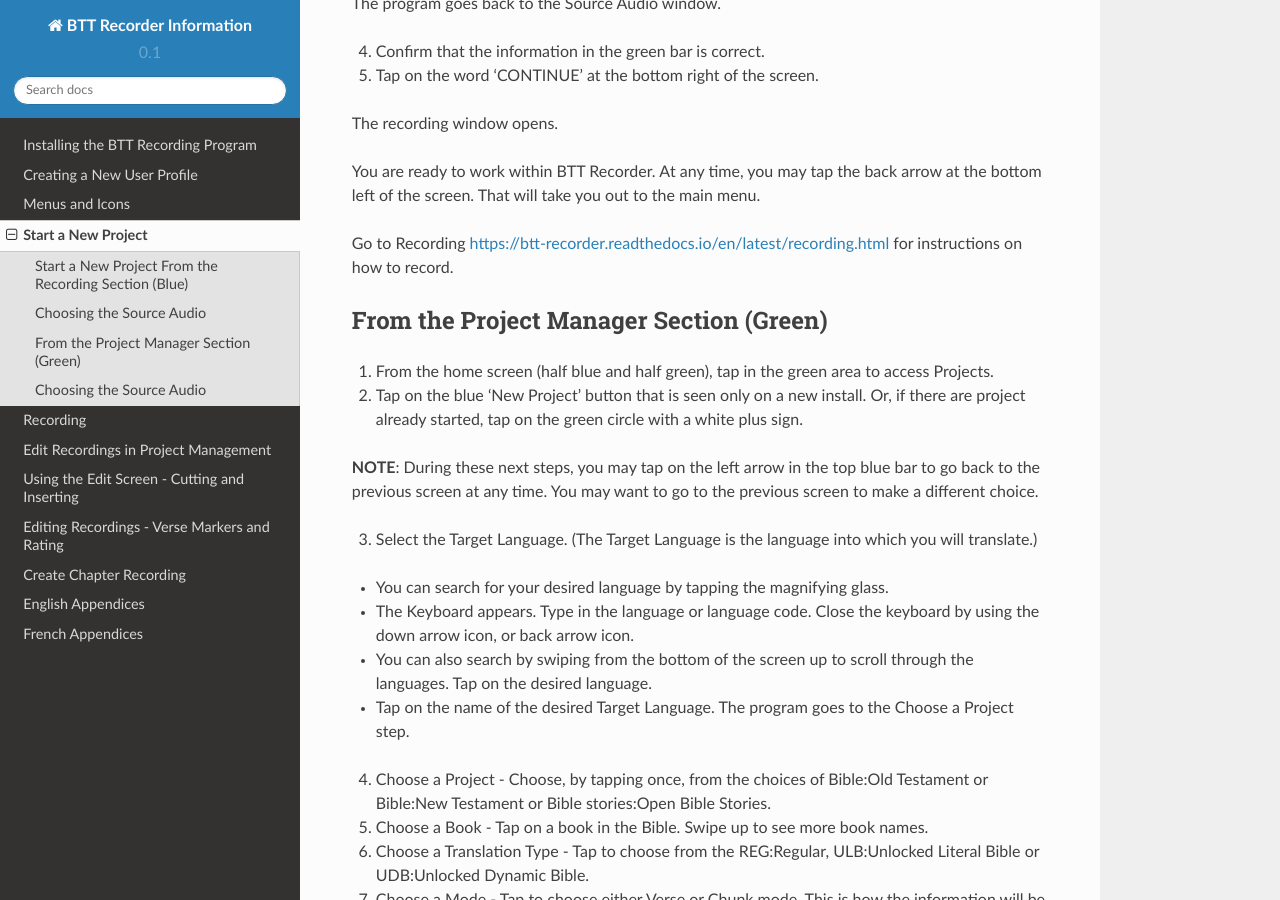
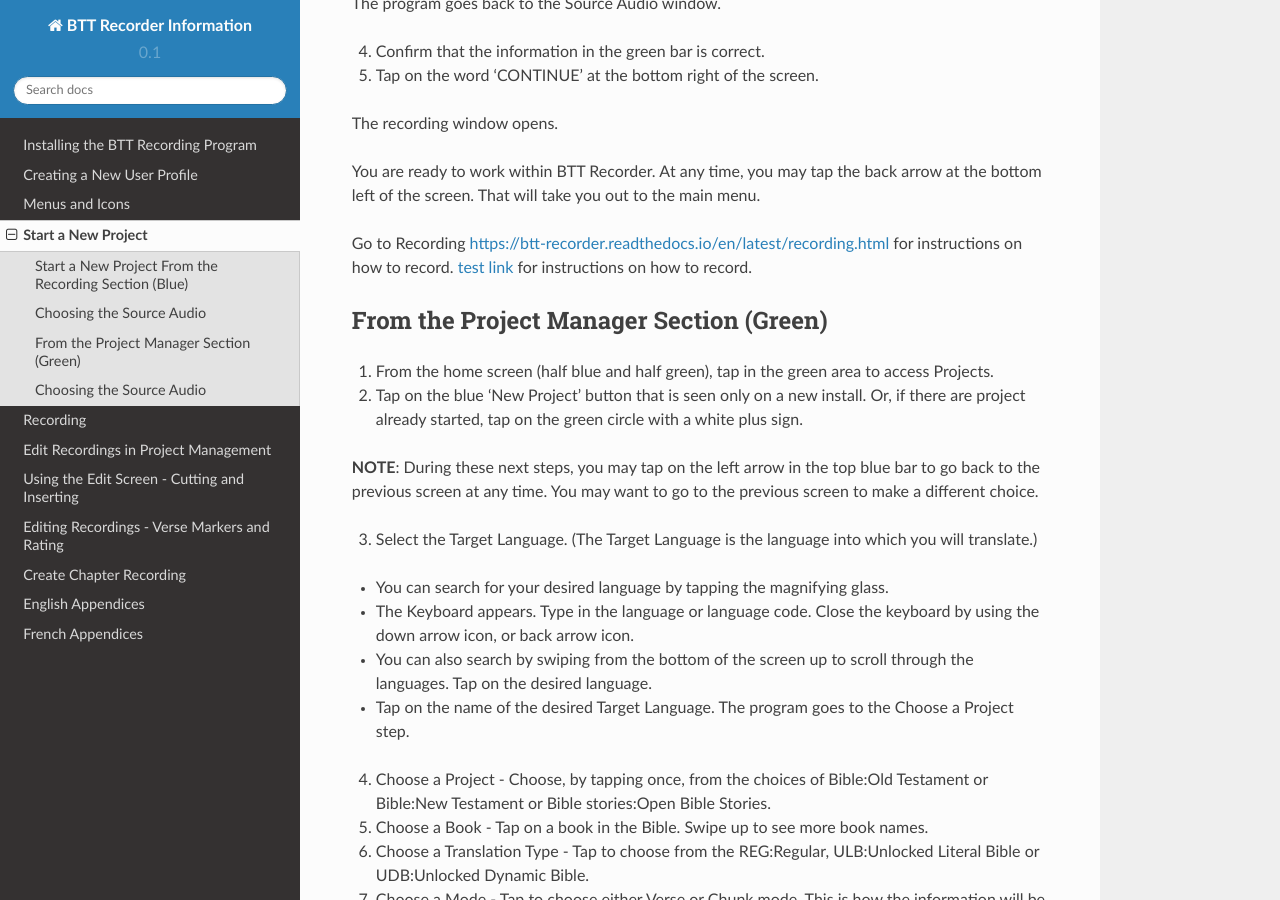
Before and after one commit to pgamer78/btt-recorder-docs, a Sphinx documentation site: the page built from docs/startproject.rst, in a window 1280 px wide and 900 px high, scrolled down 1648 px. Built offline with Sphinx 7.4.7 and the Read the Docs theme 2.0.0, drawn with Linux system fonts in a browser that asks for light colours; pages that are not in the unit, such as notebooks, are missing from menus.

Commit message:
Update startproject.rst

```diff
--- a/docs/startproject.rst
+++ b/docs/startproject.rst
@@ -66,7 +66,8 @@ The recording window opens.
 
 You are ready to work within BTT Recorder. At any time, you may tap the back arrow at the bottom left of the screen. That will take you out to the main menu.
 
-Go to Recording `https://btt-recorder.readthedocs.io/en/latest/recording.html <../recording.html>`_ for instructions on how to record.
+Go to Recording https://btt-recorder.readthedocs.io/en/latest/recording.html for instructions on how to record.
+`test link <../recording.html>`_ for instructions on how to record.
 
 
 From the Project Manager Section (Green)
```
